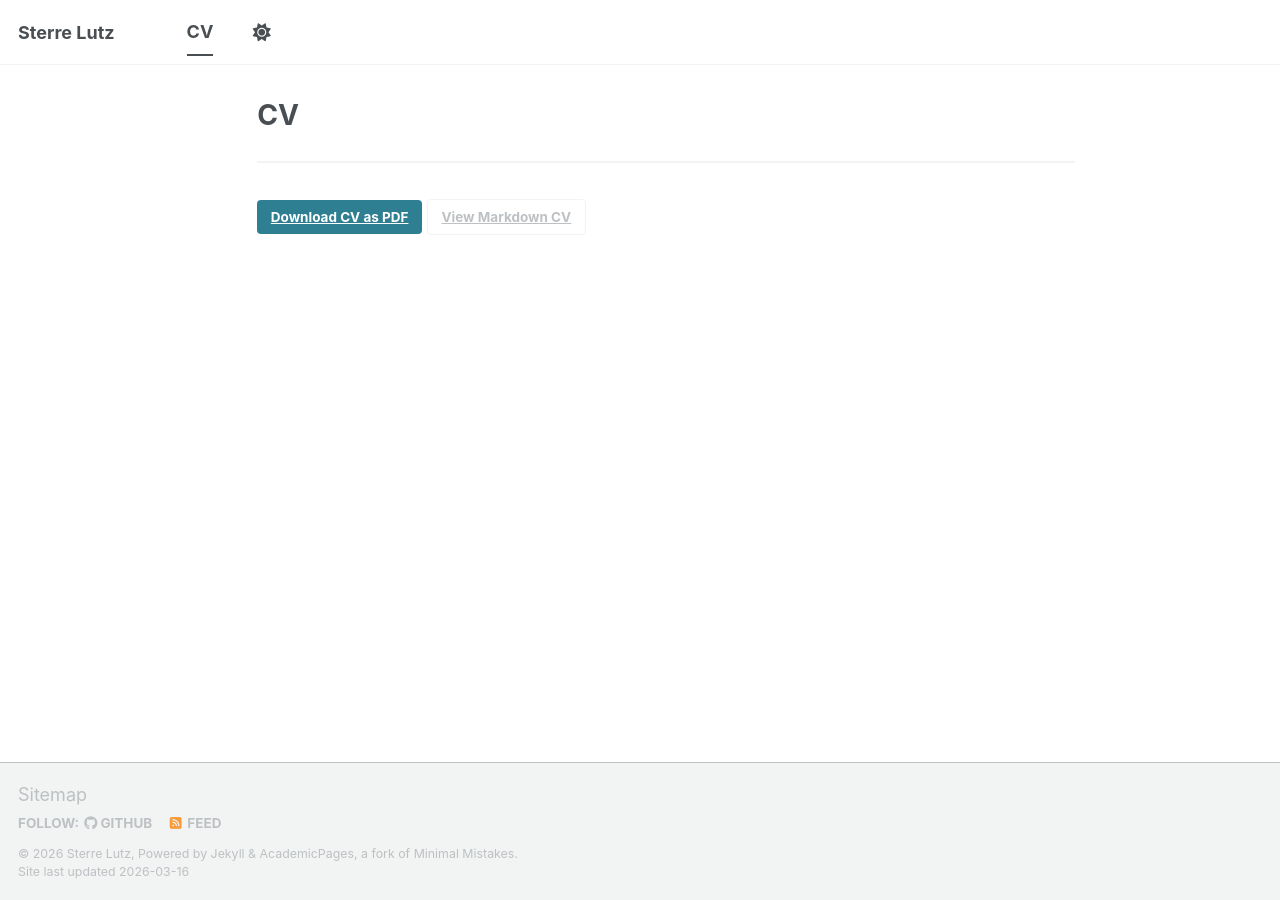
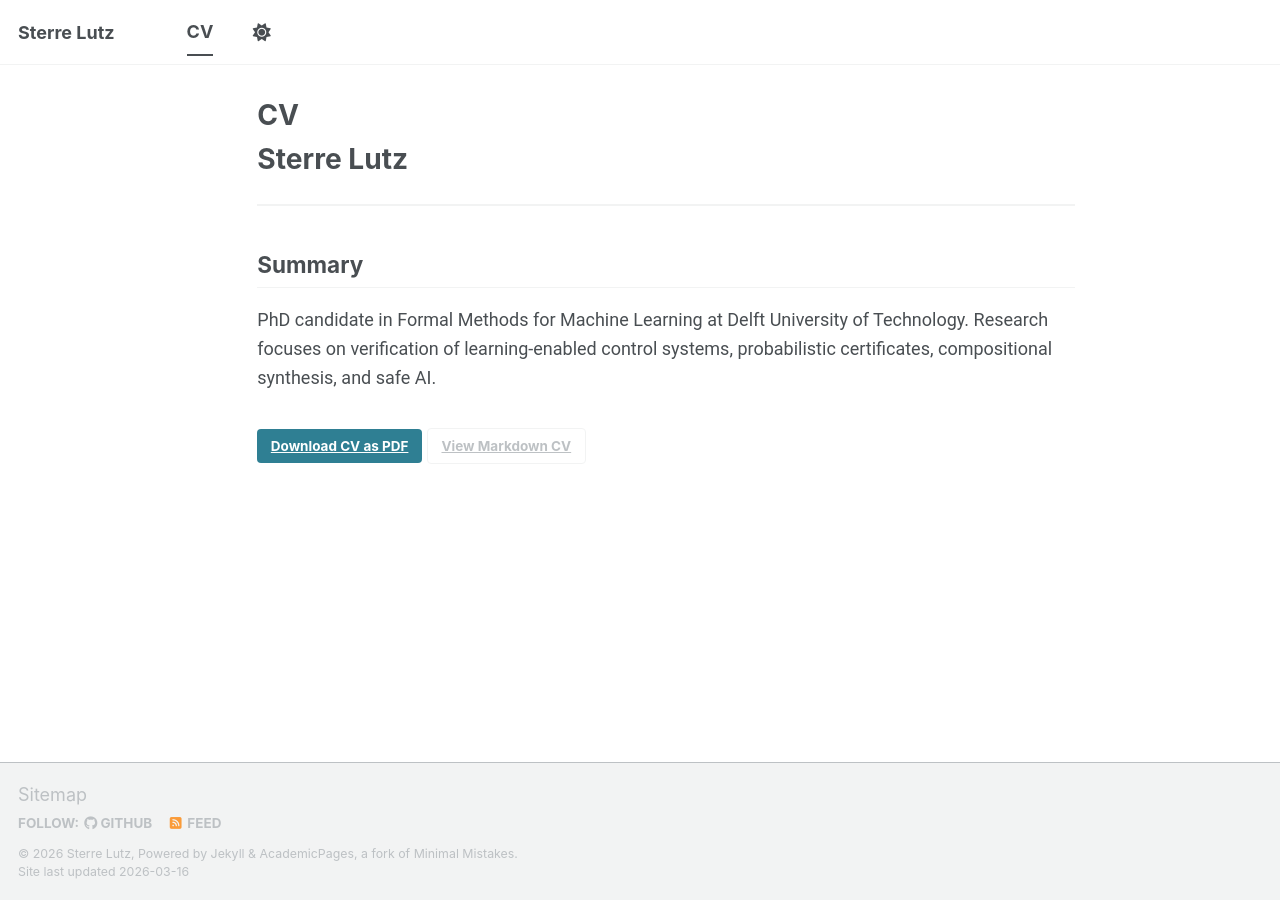
Before and after one commit to sterrelutz/sterrelutz.github.io, a Jekyll site: the page built from _pages/cv-json.md, in a window 1280 px wide. Built offline with Jekyll 4.4.1, drawn with Linux system fonts in a browser that asks for light colours; a script bundle is joined from its source files by our own code; library files that are not in the unit come from our copies; some of the changed lines change nothing that is shown.

Commit message:
Update cv.json

```diff
--- a/_data/cv.json
+++ b/_data/cv.json
@@ -1,5 +1,8 @@
 {
-
+"basics": {
+"name": "Sterre Lutz",
+"summary": "PhD candidate in Formal Methods for Machine Learning at Delft University of Technology. Research focuses on verification of learning-enabled control systems, probabilistic certificates, compositional synthesis, and safe AI.",
+},
 "profiles": [
 {
 "network": "Google Scholar",
@@ -28,15 +31,15 @@
 {
 "name": "Delft University of Technology",
 "position": "PhD Researcher",
-"startDate": "2023-10",
+"startDate": "2023",
 "endDate": "",
 "summary": "Research on reclaiming and strengthening formal safety guarantees for learning-driven control systems under system changes, with a focus on certificate-based verification."
 },
 {
 "name": "TNO (Netherlands Organisation for Applied Scientific Research)",
 "position": "Research Intern",
-"startDate": "2022-09",
-"endDate": "2022-12",
+"startDate": "September 2022",
+"endDate": "December 2022",
 "summary": "Research on formal representations of laws and regulations using deontic and dynamic logic."
 }
 ],
@@ -73,21 +76,21 @@
 "name": "VeRecycle: Reclaiming Guarantees from Probabilistic Certificates for Stochastic Dynamical Systems after Change",
 "publisher": "Proceedings of the Thirty-Fourth International Joint Conference on Artificial Intelligence (IJCAI 2025)",
 "releaseDate": "2025",
-"website": "",
-"summary": ""
-},
-{
-"name": "Spotivibes: Tagging Playlist Vibes with Colors",
-"publisher": "Proceedings of IntRS@RecSys",
-"releaseDate": "2019",
-"website": "",
+"website": "https://www.ijcai.org/proceedings/2025/52",
 "summary": ""
 },
 {
 "name": "Deontic Paradoxes in Library Lending Regulations: A Case Study in Flint",
 "publisher": "ProLaLa 2023 (POPL Workshop)",
 "releaseDate": "2023",
-"website": "",
+"website": "https://arxiv.org/abs/2212.05893",
+"summary": ""
+},
+  {
+"name": "Spotivibes: Tagging Playlist Vibes with Colors",
+"publisher": "Proceedings of IntRS@RecSys",
+"releaseDate": "2019",
+"website": "https://web.archive.org/web/20220419181646id_/http://ceur-ws.org/Vol-2450/short1.pdf",
 "summary": ""
 }
 ],
@@ -96,19 +99,19 @@
 {
 "name": "Neural Certificates as Verification with Reusable Reasoning",
 "event": "Dagstuhl Seminar: User-Aligned Assessment of AI Systems",
-"date": "2026",
+"date": "January 2026",
 "location": "Schloss Dagstuhl, Germany"
 },
 {
 "name": "VeRecycle: Reclaiming Guarantees from Probabilistic Certificates for Stochastic Dynamical Systems after Change",
 "event": "IJCAI 2025",
-"date": "2025",
+"date": "September 2025",
 "location": "Montréal, Canada"
 },
 {
 "name": "Deontic Paradoxes in Library Lending Regulations",
 "event": "ProLaLa 2023 (POPL Workshop)",
-"date": "2023",
+"date": "January 2023",
 "location": "Boston, USA"
 }
 ],
```
